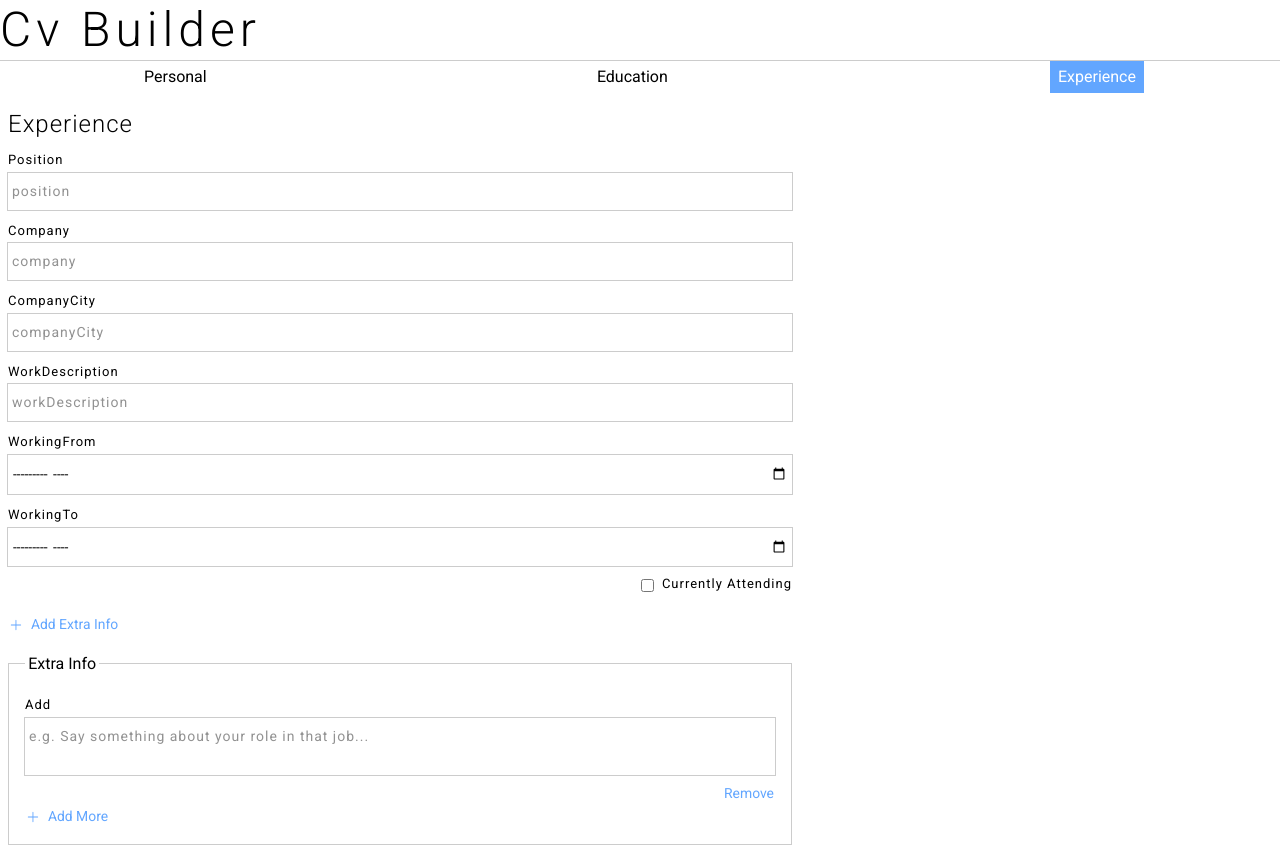
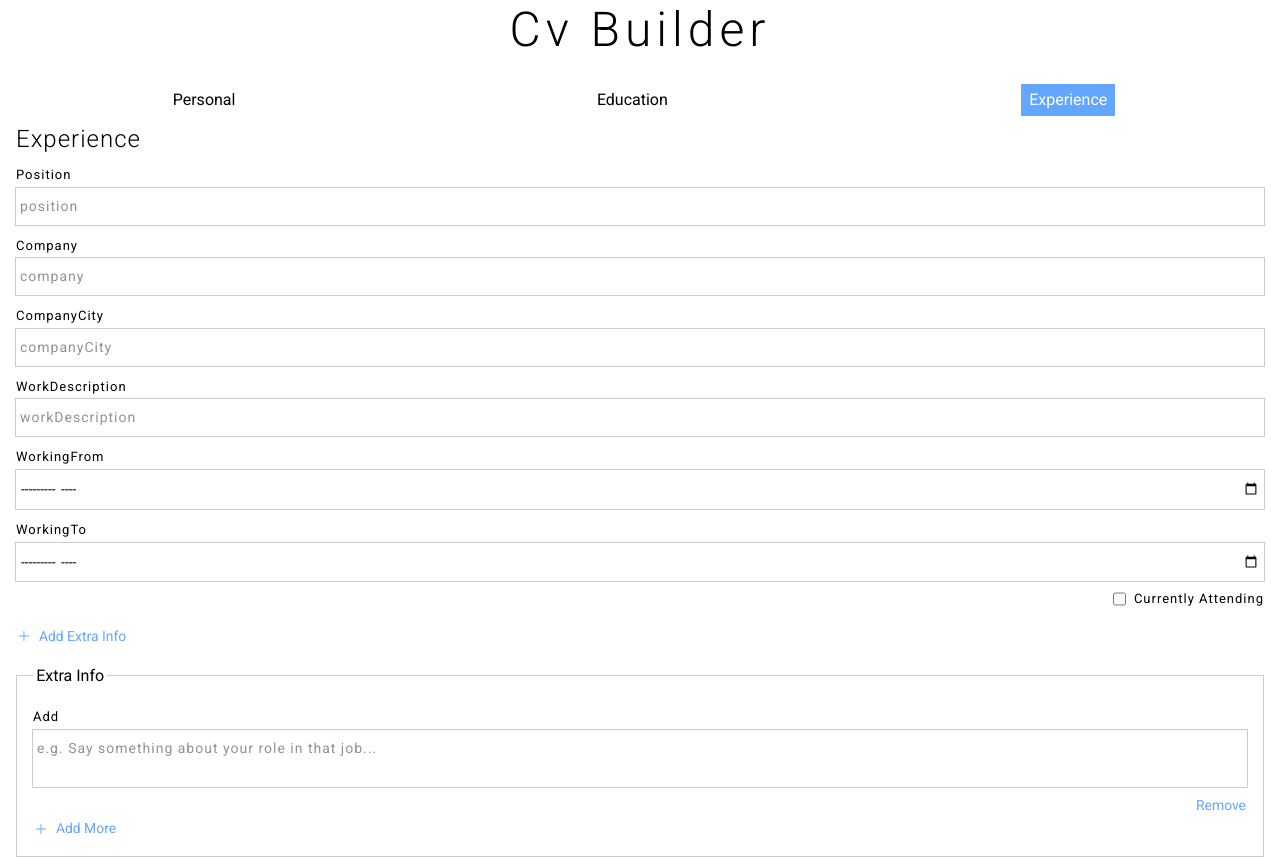
Before and after one commit to anmaras/cv-project, a React (Create React App) app: page /experience in a window 1280 px wide. Shown: the top 858 px of the page. Built offline with nearby package versions, Linux system fonts and the light colour scheme.

Commit message:
style update

```diff
--- a/src/Components/Cv/Cv.module.css
+++ b/src/Components/Cv/Cv.module.css
@@ -4,7 +4,7 @@
   grid-template-rows: auto 1fr;
   padding-inline: 3rem;
   padding-block: 1rem;
-  box-shadow: 0px 0px 10px rgb(174, 174, 174);
+  box-shadow: var(--shadow);
 }
 
 .cv-main {
--- a/src/Components/Form/Form.module.css
+++ b/src/Components/Form/Form.module.css
@@ -1,30 +1,33 @@
-/* main forms container */
-.forms-container {
-  width: 100%;
-  height: 1122px;
-  max-width: 800px;
+.forms-section {
+  height: 100%;
   display: grid;
-  padding-inline: 0.5rem;
-  overflow: auto;
+  grid-template-rows: auto 1fr;
+  align-content: space-between;
+  gap: 0.5rem;
+  box-shadow: var(--shadow);
+  padding-block: 1rem;
 }
 
 .form-page-links-container {
-  /* margin-top: 1rem; */
-  margin: auto;
-  padding-inline: 0.5rem;
-  padding-bottom: 0.5rem;
   display: flex;
-  justify-content: space-between;
+  justify-content: space-around;
   gap: 1rem;
   text-transform: capitalize;
-  /* border-bottom: 1px solid var(--light-grey); */
-  width: 80%;
+  padding-block: 0.5rem;
 }
 
 .form-page-link,
 .active-form-page-link {
   padding-inline: 0.5rem;
   padding-block: 0.25rem;
+}
+
+.forms-container {
+  height: 100%;
+  display: grid;
+  padding-inline: 1rem;
+  padding-bottom: 1rem;
+  overflow: auto;
 }
 
 .active-form-page-link {
@@ -35,7 +38,7 @@
 .form-title {
   width: fit-content;
   letter-spacing: var(--h-letter-spacing);
-  margin-block: 0.5rem;
+  margin-bottom: 0.5rem;
   font-weight: 300;
 }
 
@@ -54,6 +57,11 @@
   grid-auto-flow: column;
   justify-content: right;
   gap: 0.5rem;
+}
+
+/* remove the margin from the checkbox label */
+.listItem-form div:has(input[type='checkbox']) > label {
+  margin-bottom: 0;
 }
 
 /* select the label when the checkbox is checked or when is not change the color */
@@ -92,7 +100,7 @@
 
 /* scroll bar styling start */
 .forms-container::-webkit-scrollbar {
-  width: 0.4em;
+  width: 0.2em;
 }
 
 .forms-container::-webkit-scrollbar-track {
--- a/src/Components/Form/FormExperience/FormExperienceExtraInfo/FormExperienceExtraInfo.module.css
+++ b/src/Components/Form/FormExperience/FormExperienceExtraInfo/FormExperienceExtraInfo.module.css
@@ -9,7 +9,6 @@
 
 .expJobExtraInfo-listItem {
   display: grid;
-  /* align-items: center; */
 }
 
 .remove-info-btn {
--- a/src/index.css
+++ b/src/index.css
@@ -29,6 +29,10 @@
   --darker-blue-color: #62a6ff;
   --light-grey: #ccc;
   --white: #fff;
+
+  /* shadows */
+
+  --shadow: 0px 2px 10px rgb(230, 230, 230);
 }
 
 h1,
@@ -87,6 +91,7 @@ body {
 #root {
   min-height: 100vh;
   display: grid;
+  gap: 1rem;
   grid-template-rows: auto 1fr auto;
 }
 
@@ -94,14 +99,16 @@ main {
   height: 100%;
   display: grid;
   grid-template-rows: 1fr 1fr;
-  gap: 1rem;
-  /* overflow: auto; */
+  gap: 2rem;
+}
+
+header {
+  text-align: center;
 }
 
 header h1 {
   font-weight: 300;
   letter-spacing: 5px;
-  border-bottom: 1px solid var(--light-grey);
 }
 
 label {
@@ -223,13 +230,9 @@ footer a {
 }
 
 @media (min-width: 1440px) {
-  #root {
-    place-items: center;
-  }
   main {
-    padding-inline: 2rem;
-    grid-template-columns: minmax(auto, var(--cv-width)) var(--cv-width);
-    grid-template-rows: 1fr;
-    align-items: center;
+    grid-template-columns: repeat(2, minmax(auto, var(--cv-width)));
+    grid-template-rows: var(--cv-height);
+    place-content: center;
   }
 }
```
